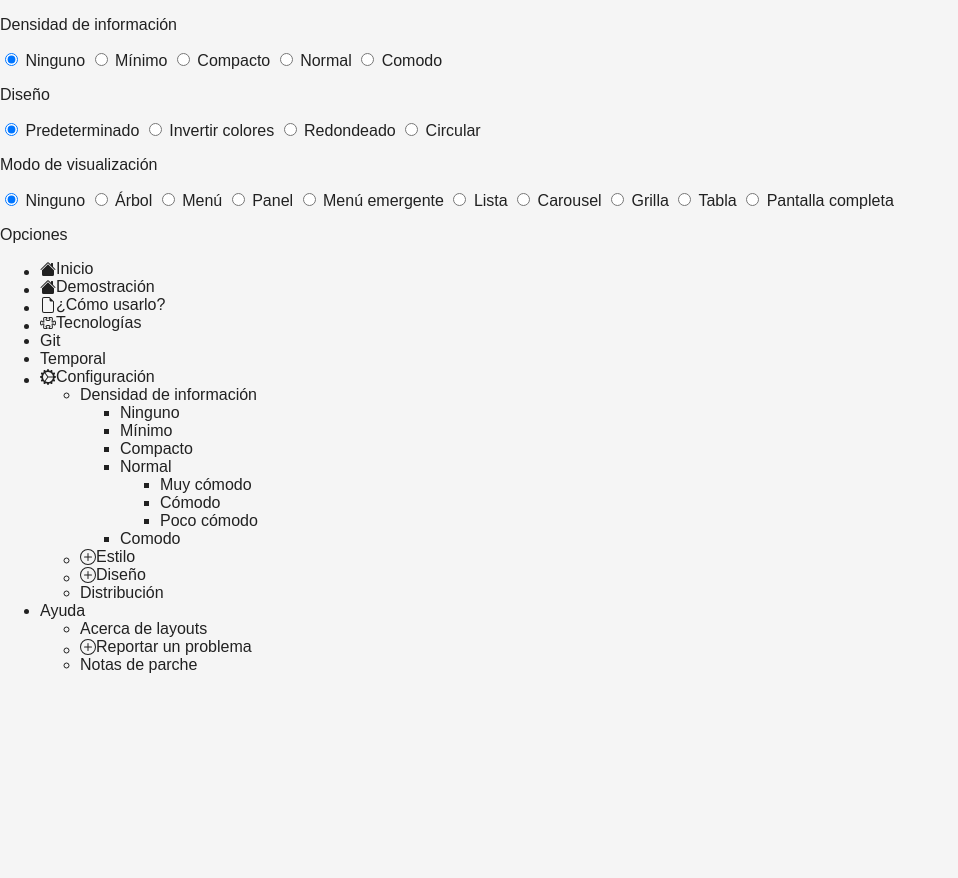
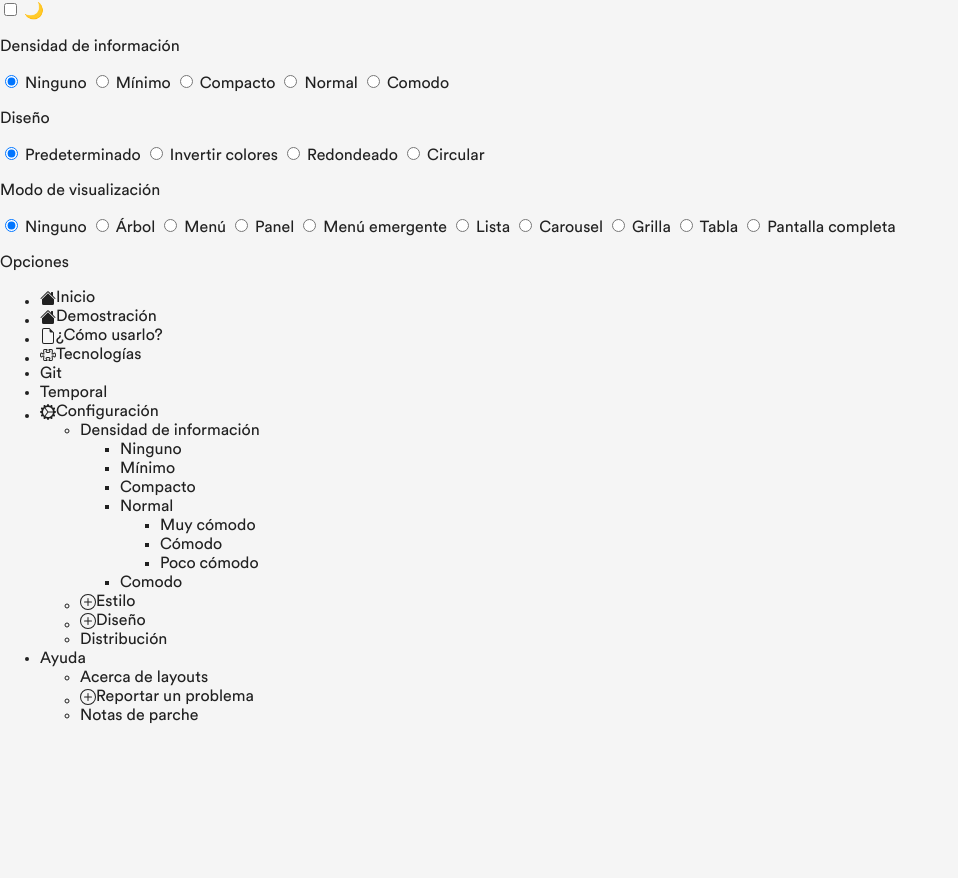
Before and after one commit to etxu00/layout, a plain HTML site: page index.html in a window 1280 px wide. Shown: the whole page, without its empty margins (0-958 px from the left). Before the commit the page ends 828 px from the top, so only its background shows below. Drawn offline with Linux system fonts and the light colour scheme.

Commit message:
feat: :lipstick: Fuente y cambio a modo claro cuando se esta en el modo oscuro
Se modifico la fuente por defecto y se agrego la opción para formar el modo claro cuando se esta en modo oscuro

```diff
--- a/index.html
+++ b/index.html
@@ -11,6 +11,9 @@
   <link rel="stylesheet" href="style.css">
 </head>
 <body>
+  <label>
+    <input class="dark_light" type="checkbox">
+  </label>
   <section>
     <p>Densidad de información</p>
     <label>
--- a/style.css
+++ b/style.css
@@ -1,22 +1,30 @@
+/* Importar la fuente font.woff2 */
+@font-face {
+  font-family: 'Font';
+  src: url('font.woff2') format('woff2');
+}
+
 :root {
   --background: #f5f5f5;
   --color-hover: royalblue;
   --color: royalblue;
   --text: #212121;
   --visited-color: DarkViolet;
+  --color-scheme: '🌙';
 }
 
 /* MODO OSRURO 🌙 */
 @media (prefers-color-scheme: dark) {
-  :root {
+  :root:has(.dark_light:not(:checked)) {
     --background: #212121;
     --text: #ffffff;
     --visited-color: LightCoral;
+    --color-scheme: '☀️';
   }
 }
 
 html {
-  font-family: Arial, Helvetica, sans-serif;
+  font-family: "Font", Arial, Helvetica, sans-serif;
   body {
     background-color: var(--background);
     color: var(--text);
@@ -222,3 +230,8 @@ html {
     }
   }
 }
+
+
+label:has(.dark_light):after {
+  content: var(--color-scheme);
+}
```
Also changed, not shown: font.woff2 (added).
